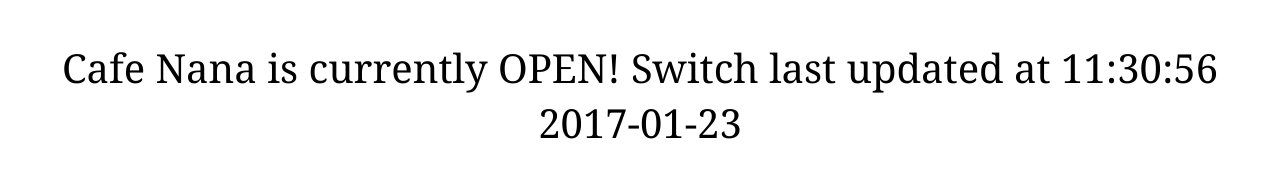
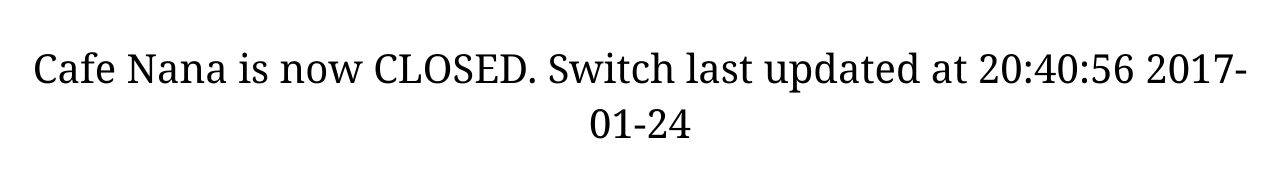
Before and after one commit to cafenanaswitch/cafenanaswitch.github.io, a plain HTML site: page index.html in a window 1280 px wide. Drawn offline with Linux system fonts and the light colour scheme.

Commit message:
01-24-2017__20:40:56

```diff
--- a/index.html
+++ b/index.html
@@ -15,8 +15,8 @@
  </style>
  <body>
   <p id="statusString">
-   Cafe Nana is currently OPEN!
-    Switch last updated at 11:30:56  2017-01-23
+   Cafe Nana is now CLOSED.
+    Switch last updated at 20:40:56  2017-01-24
   </p>
  </body>
 </html>
```
